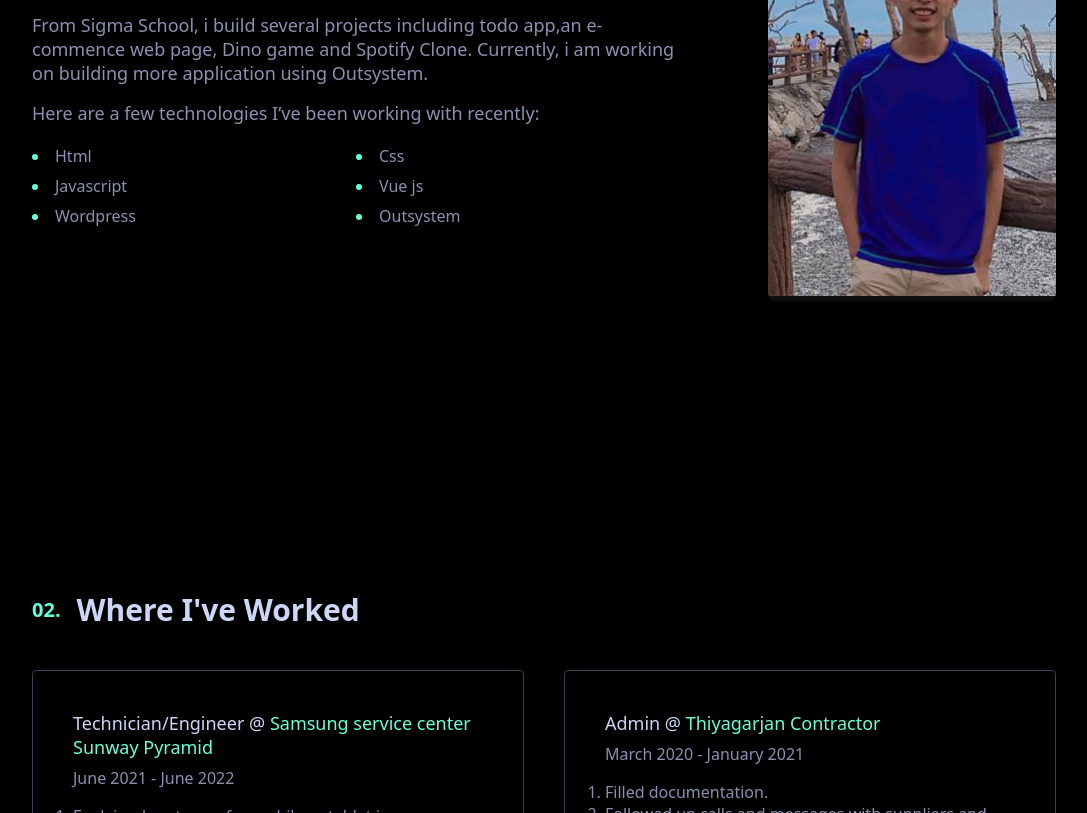
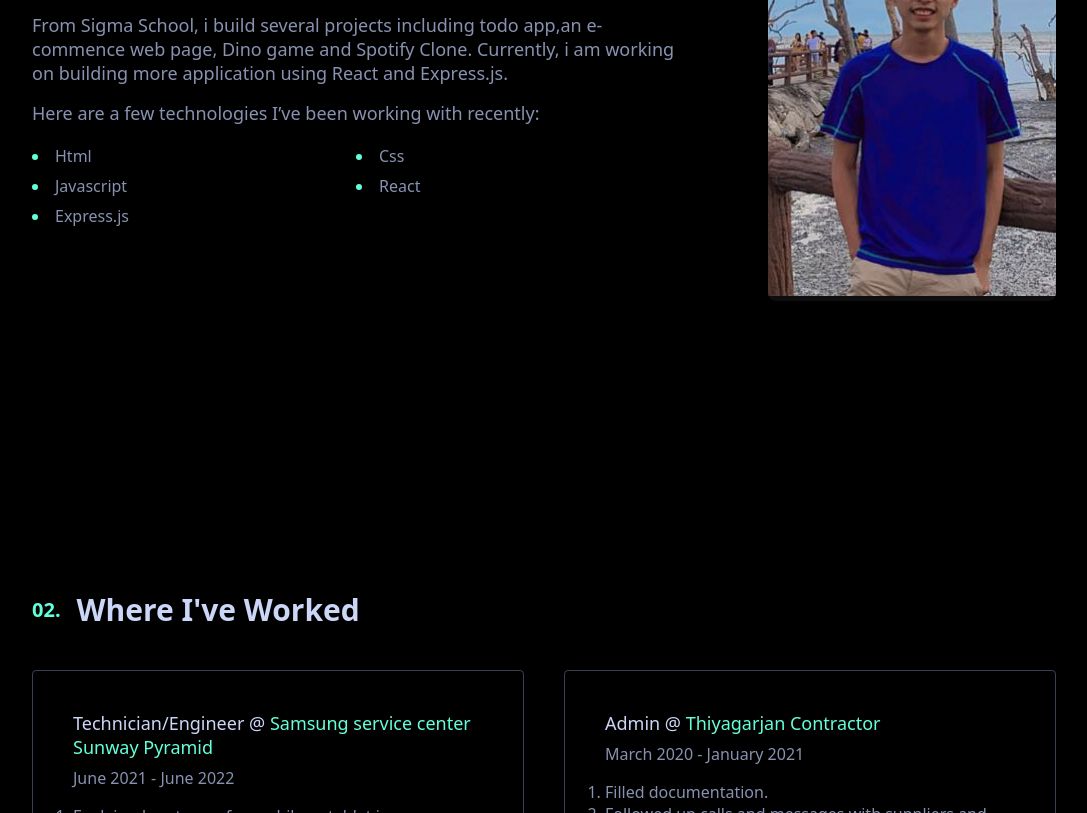
Before and after one commit to rexes123/Portfolio-website, a plain HTML site: page index.html in a window 1280 px wide. Shown: the part 1294-2107 px from the top of the page, without its empty margins (96-1183 px from the left). Drawn offline with Linux system fonts and the light colour scheme.

Commit message:
Update index.html

```diff
--- a/index.html
+++ b/index.html
@@ -88,7 +88,7 @@
                         </p>
                         <p>
                             From Sigma School, i build several projects including todo app,an e-commence web page, Dino game
-                            and Spotify Clone. Currently, i am working on building more application using Outsystem.
+                            and Spotify Clone. Currently, i am working on building more application using React and Express.js.
                         </p>
                         <p>Here are a few technologies I’ve been working with recently:</p>
                     </div>
@@ -96,9 +96,8 @@
                         <li>Html</li>
                         <li>Css</li>
                         <li>Javascript</li>
-                        <li>Vue js</li>
-                        <li>Wordpress</li>
-                        <li>Outsystem</li>
+                        <li>React</li>
+                        <li>Express.js</li>
                     </ul>
                 </div>
                 <div class="about__image">
```
